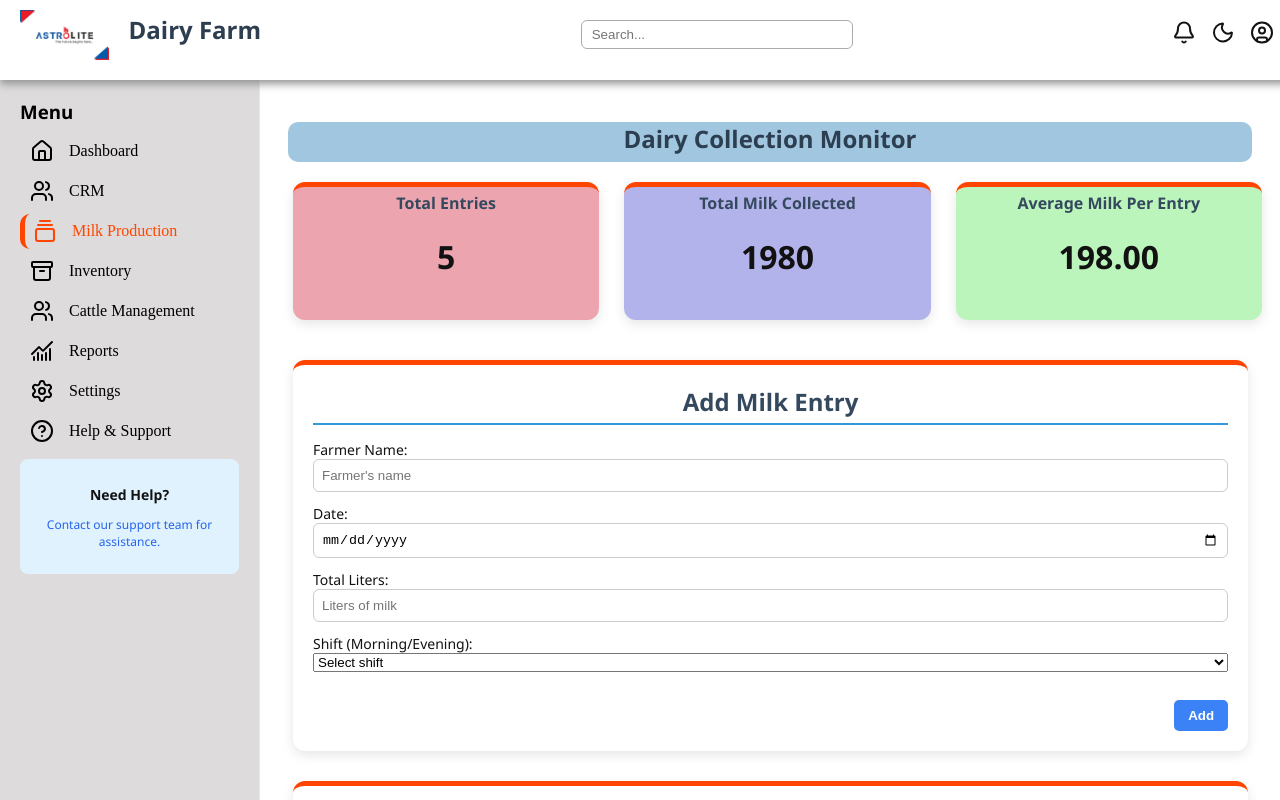
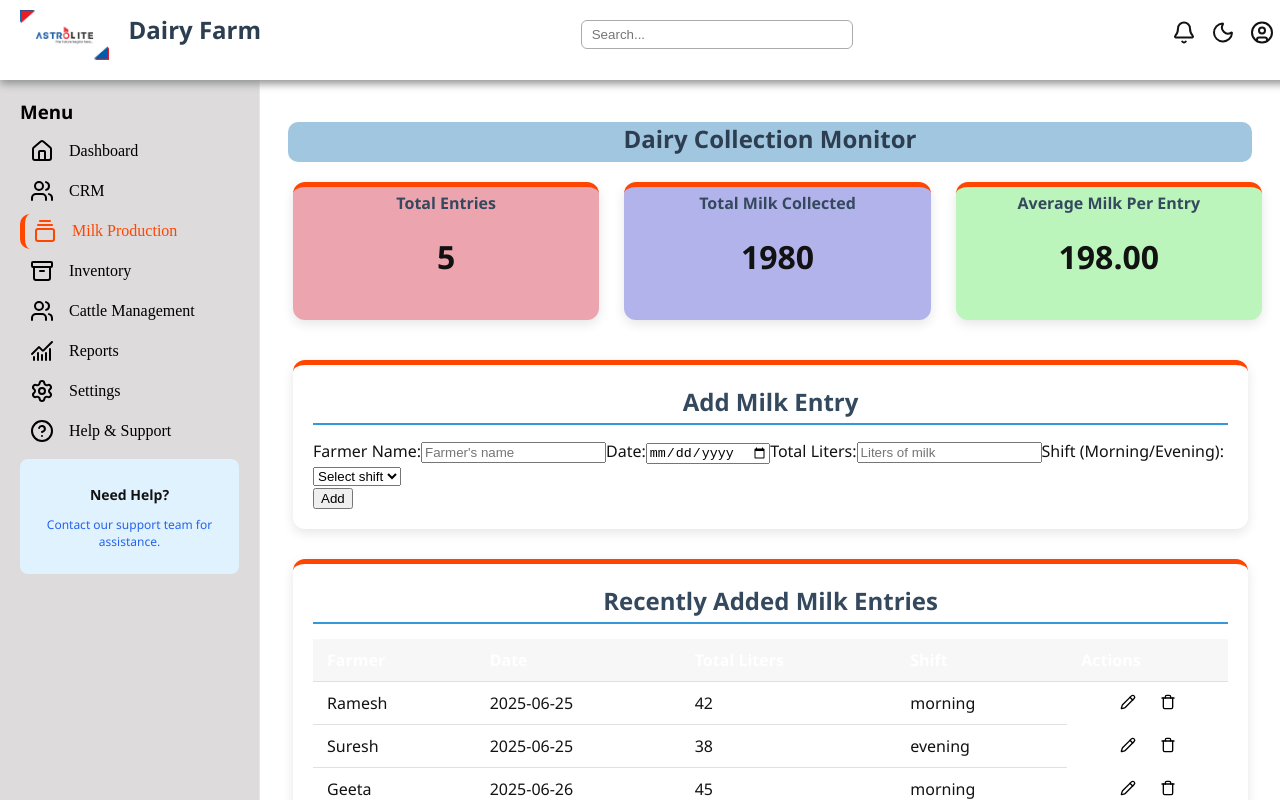
Before and after one commit to Astrolitetech/Front-End, a React (Create React App) app in the folder React/Organization-crm/org-crm/: page /milk-production in a window 1280 px wide. Built offline with nearby package versions, Linux system fonts and the light colour scheme.

Commit message:
restored

```diff
--- a/React/Organization-crm/org-crm/src/styles/CRMContent.css
+++ b/React/Organization-crm/org-crm/src/styles/CRMContent.css
@@ -1,116 +1,4 @@
-.modal-overlay {
-  position: fixed;
-  top: 0;
-  left: 0;
-  width: 100%;
-  height: 100%;
-  background: rgba(0, 0, 0, 0.4);
-  display: flex;
-  justify-content: center;
-  align-items: center;
-  z-index: 999;
-}
 
-.modal {
-  background: white;
-  padding: 24px;
-  border-radius: 10px;
-  width: 400px;
-  box-shadow: 0 8px 24px rgba(0, 0, 0, 0.15);
-}
-
-.modal h2 {
-  margin-top: 0;
-}
-
-.modal-form {
-  display: flex;
-  flex-direction: column;
-  gap: 12px;
-}
-
-.modal-form label {
-  display: flex;
-  flex-direction: column;
-  font-size: 14px;
-}
-
-.modal-form input {
-  padding: 8px;
-  border: 1px solid #ccc;
-  border-radius: 6px;
-}
-
-.modal-actions {
-  display: flex;
-  justify-content: flex-end;
-  gap: 10px;
-  margin-top: 16px;
-}
-
-.modal-actions button {
-  padding: 8px 14px;
-  border: none;
-  border-radius: 5px;
-  cursor: pointer;
-  font-weight: bold;
-}
-
-.modal-actions button[type="submit"] {
-  background-color: #3b82f6;
-  color: white;
-}
-
-.cancel-btn {
-  background-color: #3b82f6;
-  color: white;
-}
-
-.input-error {
-  border-color: #ef4444;
-}
-
-.error-text {
-  color: #ef4444;
-  font-size: 12px;
-  margin-top: 4px;
-}
-
-/* 🌙 Dark Mode Overrides for Modals */
-body.dark .modal {
-  background: #1f1f1f;
-  color: #e0e0e0;
-  box-shadow: 0 8px 24px rgba(255, 255, 255, 0.1);
-}
-
-body.dark .modal-form input {
-  background-color: #2a2a2a;
-  color: #f0f0f0;
-  border: 1px solid #555;
-}
-
-body.dark .modal-form label {
-  color: #d4d4d4;
-}
-
-body.dark .modal-actions button[type="submit"],
-body.dark .cancel-btn {
-  background-color: #2563eb;
-  color: white;
-}
-
-body.dark .modal-actions button:hover {
-  opacity: 0.9;
-}
-
-body.dark .input-error {
-  border-color: #ef4444;
-}
-
-body.dark .error-text {
-  color: #f87171;
-}
-/* --- End Modal Styles --- */
 
 .metrics {
   display: flex;
@@ -221,11 +109,14 @@
   background-color: #6366f1;
 }
 
+.btn-icon {
+  height: 15px;
+}
 
 /* 🌙 Dark Mode Overrides for CRM Content */
 
 body.dark .card {
-  background: #111;
+  background: #1e1e1e;
   color: #e0e0e0;
   box-shadow: 0 1px 4px rgba(255, 255, 255, 0.05);
 }
@@ -233,6 +124,11 @@
 body.dark .card-title {
   color: #a1a1aa;
   /* softer gray */
+}
+
+body.dark .crm-content {
+  background: black;
+  color: white;
 }
 
 body.dark .card-change {
```
